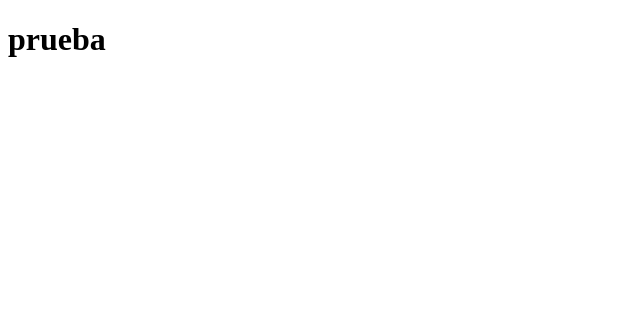
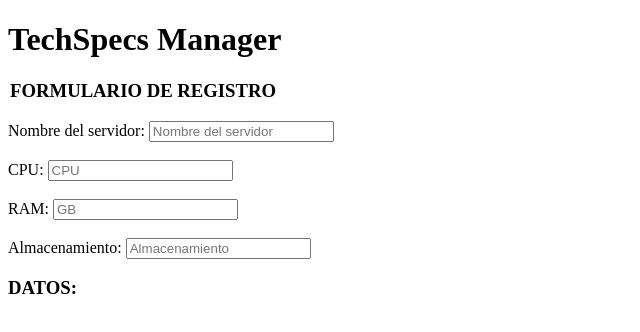
Before and after one commit to elopezisla/examen_diciembre_estibaliz_lopez, a plain HTML site: page index.html in a window 1280 px wide. Shown: the whole page, without its empty margins (0-640 px from the left). Drawn offline with Linux system fonts and the light colour scheme.

Commit message:
formulario y tarjeta

```diff
--- a/index.html
+++ b/index.html
@@ -6,6 +6,44 @@
     <title>Catálogo Técnico de Sistemas</title>
 </head>
 <body>
-    <h1>prueba</h1>
+    <h1>TechSpecs Manager</h1>
+
+    <div>
+        <form id="form">
+            <legend><h3><strong>FORMULARIO DE REGISTRO</strong></h3></legend>
+
+            <div>
+                <label for="servidor">Nombre del servidor:</label>
+                <input type="text" id="servidor" placeholder="Nombre del servidor" required>
+
+            </div>
+            <br>
+            <div>
+                <label for="cpu">CPU:</label>
+                <input type="text" id="cpu" placeholder="CPU" required>
+            </div>
+            <br>
+            <div>
+                <label for="ram">RAM:</label>
+                <input type="number" id="ram" placeholder="GB" required>
+            </div>
+            <br>
+            <div>
+                <label for="almacenamiento">Almacenamiento:</label>
+                <input type="text" id="almacenamiento" placeholder="Almacenamiento" required>
+            </div>
+        </form>
+    </div>
+
+    <!-- TARJETAS -->
+    <div>
+        <div class="panel-tarjetas">
+            <div>
+            <h3>DATOS:</h3>
+         </div>
+            <div class="panel-lista" id="lista-componentes"></div>
+         </div>
+    </div>
+
 </body>
 </html>
```
